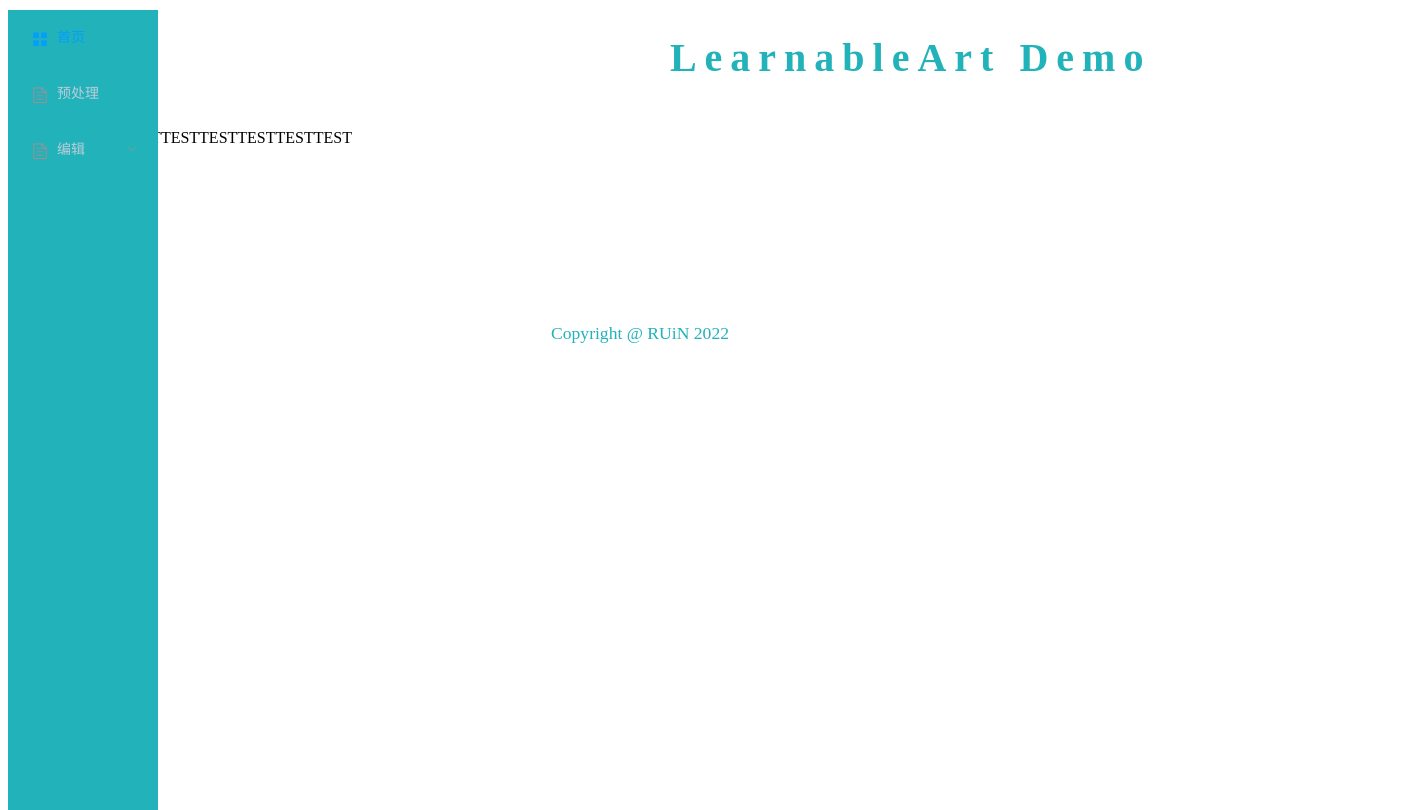
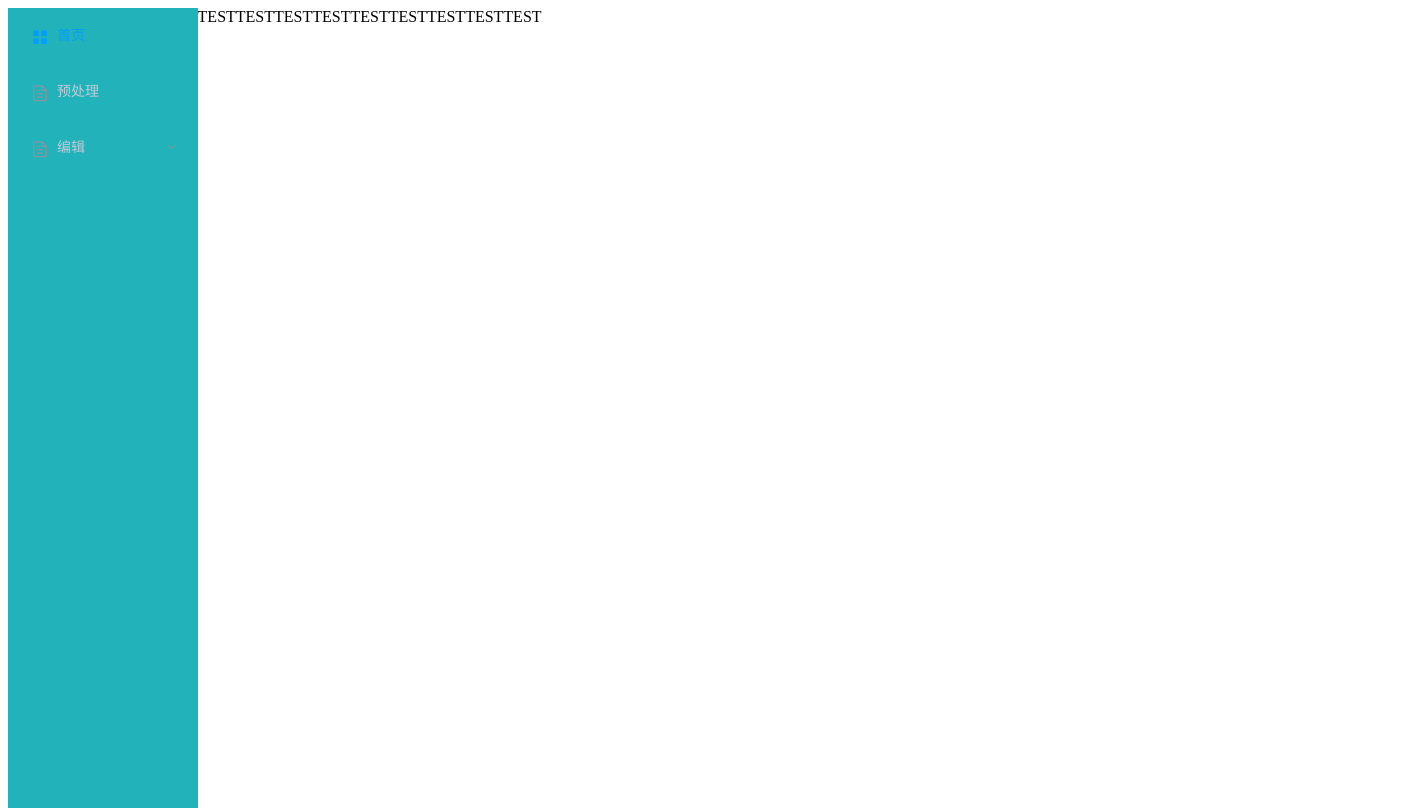
Before and after one commit to RUiN-jiarun/LearnableArt, a Vue app in the folder frontend/: page /#/home in a window 1280 px wide. Shown: the whole page, 1406 px wide, since content can reach past the window. Built offline with nearby package versions, Linux system fonts and the light colour scheme.

Commit message:
2.26 v2
Check TODO in main.js

```diff
--- a/frontend/src/App.vue
+++ b/frontend/src/App.vue
@@ -1,10 +1,10 @@
 <template>
   <div id="app">
     <app-sidebar></app-sidebar>
-    <app-header></app-header>
-    <router-view></router-view>
+    <!-- <app-header></app-header> -->
+    <!-- <router-view></router-view> -->
     <!-- <app-content></app-content> -->
-    <app-footer></app-footer>
+    <!-- <app-footer></app-footer> -->
   </div>
 </template>
 
--- a/frontend/src/components/Content.vue
+++ b/frontend/src/components/Content.vue
@@ -147,7 +147,8 @@
                 </div>
             </div>
             </div>
-            <div class="demo-image__preview1" v-if="activeName=='second'">
+            <div v-if="activeName=='second'">
+            <div class="demo-image__preview1" >
             <div
               v-loading="loading"
               element-loading-text="处理图片中"
@@ -175,7 +176,10 @@
                 </el-button>
                 </div>
             </div>
+
+            </div>
             <div class="demo-image__preview1" style="float:left;">test</div>
+            <!-- TODO: POST a chart to pass refrences -->
             </div>
 
             </el-tabs>
@@ -624,7 +628,7 @@ div {
   width: 85%;
   height: 800px;
   background-color: #ffffff;
-  margin-left: 150px;
+  margin-left: 0px;
   display: flex;
   min-width: 1200px;
 
--- a/frontend/src/components/Sidebar.vue
+++ b/frontend/src/components/Sidebar.vue
@@ -1,8 +1,8 @@
 <template>
-  <div class="sidebar" style="position:fixed; height:100%">
-    <div class="manage_page fillcontain">
-      <el-row style="height: 100%;width:150px;overflow:hidden;display:flex;">
-        <el-col :span="3" style="min-height: 100%;background-color: #21b3b9;overflow: hidden;width:100%">
+  <div class="sidebar" style="">
+
+      <el-row style="height: 100%; overflow:hidden; display:flex;">
+        <el-col style="min-height: 100%;background-color: #21b3b9;overflow: hidden;width:15%">
           <el-menu
             router
             :default-active="$route.name"
@@ -24,13 +24,14 @@
             </el-submenu>
           </el-menu>
         </el-col>
-        <el-col :span="0">
+        <el-col :span="150">
           <keep-alive>
             <router-view></router-view>
           </keep-alive>
         </el-col>
+        <!-- <router-view></router-view> -->
       </el-row>
-    </div>
+
   </div>
 </template>
 
@@ -52,8 +53,10 @@ export default {
   mounted() {},
   methods: {
     handleOpen(key, keyPath) {
+      // console.log(key, keyPath);
     },
     handleClose(key, keyPath) {
+      // console.log(key, keyPath);
     },
   }
 }
@@ -67,11 +70,14 @@ export default {
   border: 0;
 }
 .el-col {
-  background-color: #21b3b9;
+  background-color: #ffffff;
   height: 100%;
   overflow: auto;
 }
 .sidebar {
+  display: block;
+  position: relative;
+  overflow-y: scroll;
   /deep/ .el-submenu .el-menu-item {
     background-color: #1f2d3d !important;
   }
--- a/frontend/src/main.js
+++ b/frontend/src/main.js
@@ -4,6 +4,7 @@ import Vue from 'vue'
 import App from './App'
 import Content from './components/Content'
 import Home from './components/Home'
+import Sidebar from './components/Sidebar'
 import VueRouter from 'vue-router'
 import axios from 'axios'
 import Element from 'element-ui'
@@ -48,10 +49,12 @@ const router = new VueRouter({
 
 // // 全局注册组件
 Vue.component("App", App);
+// Vue.component("Sidebar", Sidebar);
 
 /* eslint-disable no-new */
 new Vue({
     el: '#app',
     router,
-    render: h => h(App)
+    render: h => h(Sidebar)
+    // TODO: change Sidebar to App and add Header and Footer
 })
```
